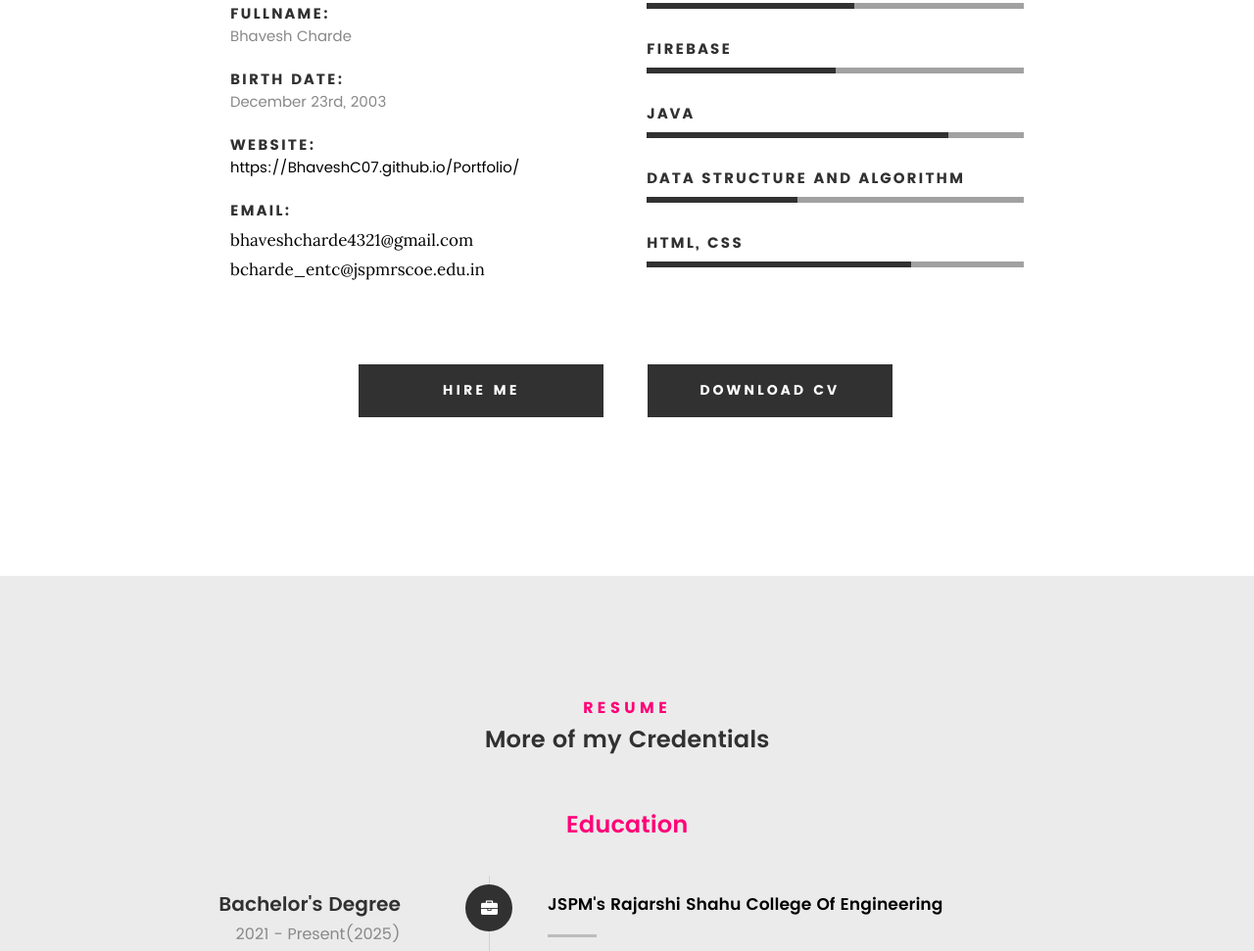
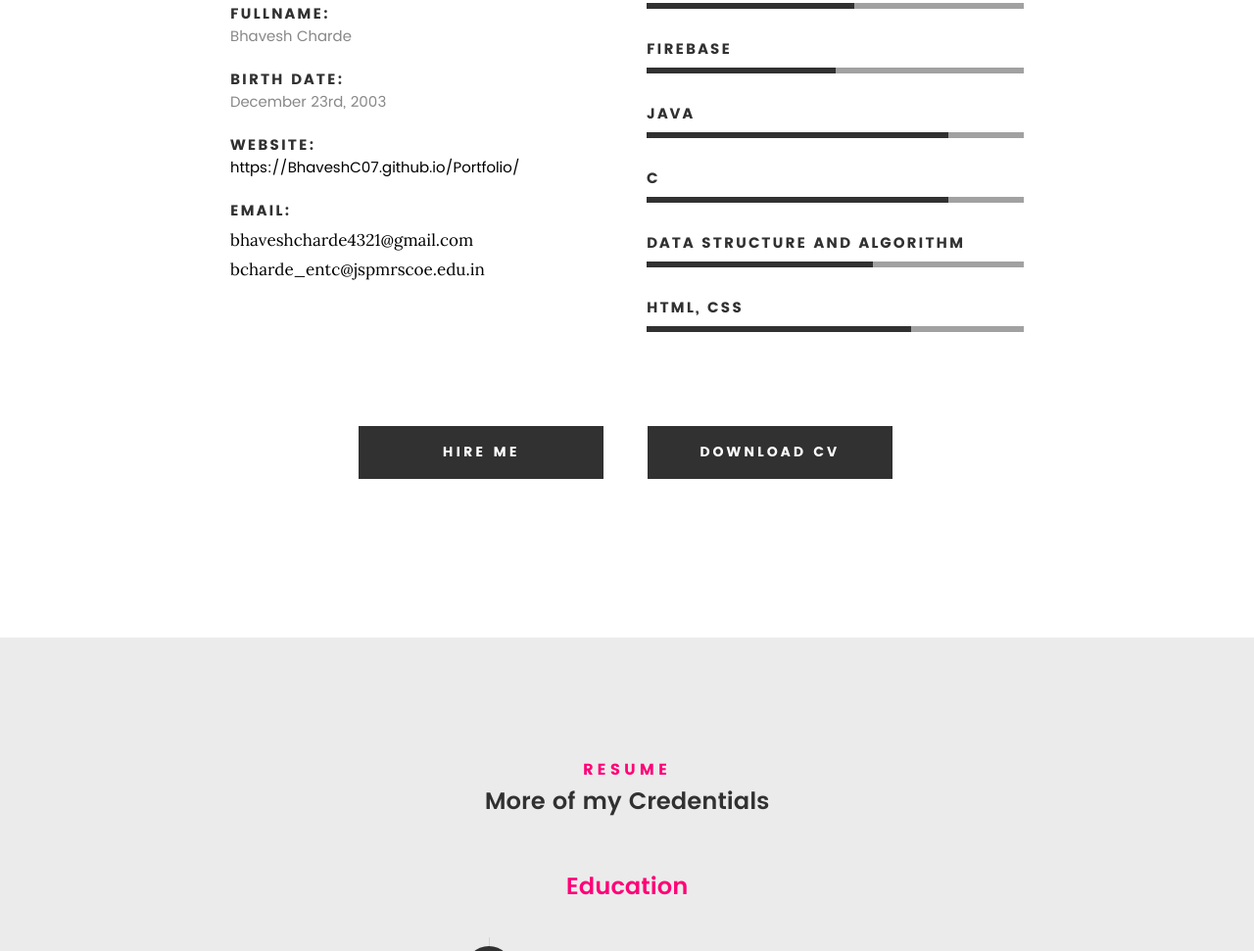
Before and after one commit to BhaveshC07/Portfolio, a plain HTML site: page index.html in a window 1280 px wide. Shown: the part 1470-2441 px from the top of the page at 98% size. Drawn offline with Linux system fonts and the light colour scheme; files whose address does not match are found by name.

Commit message:
Add files via upload

```diff
--- a/index.html
+++ b/index.html
@@ -171,8 +171,12 @@
                         <div class="progress percent80"></div>
                         <strong>JAVA</strong>
                     </li>
-			<li>
-                        <div class="progress percent40"></div>
+					<li>
+                        <div class="progress percent80"></div>
+                        <strong>C</strong>
+                    </li>
+					<li>
+                        <div class="progress percent60"></div>
                         <strong>Data Structure and Algorithm</strong>
                     </li>
 
```
